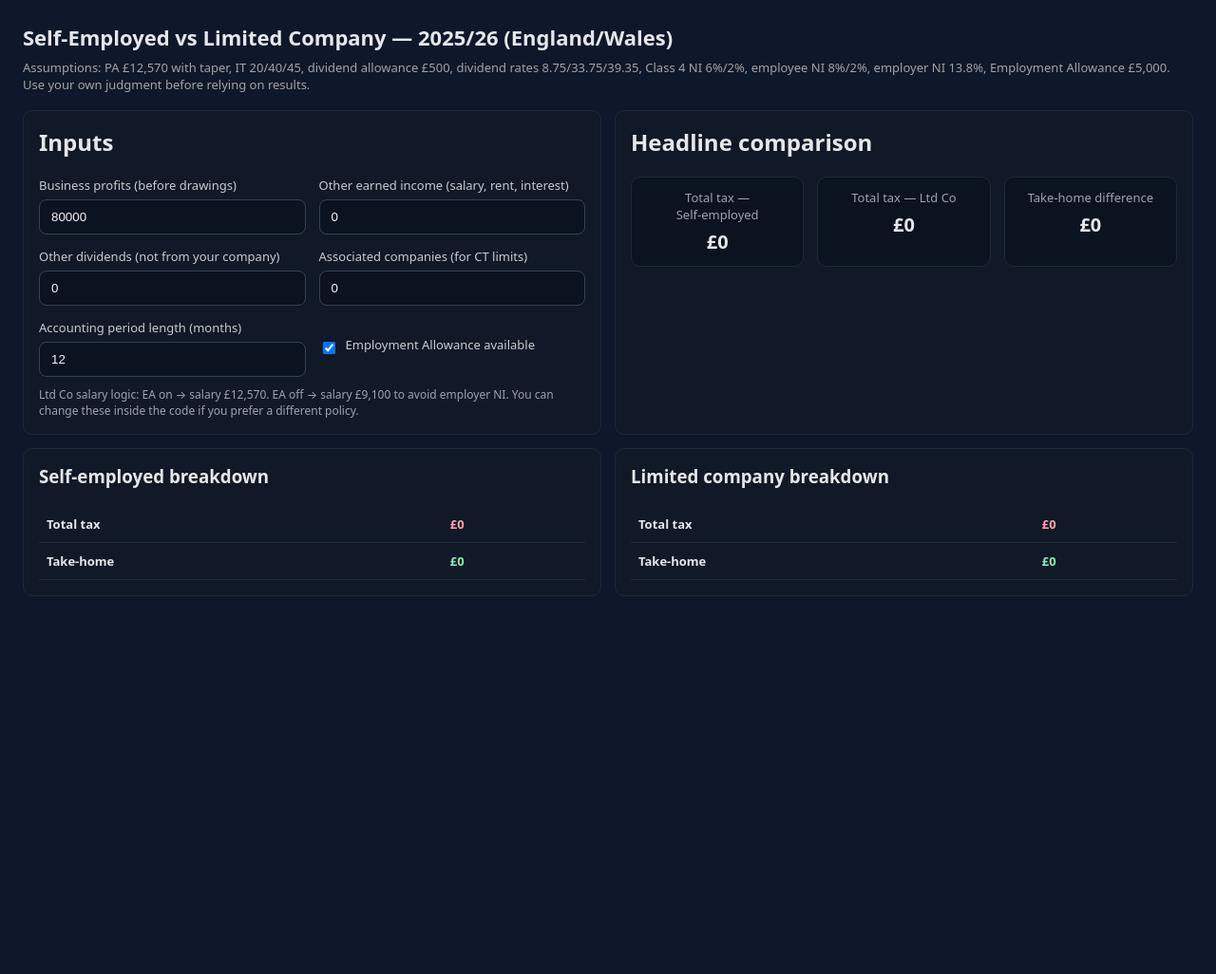
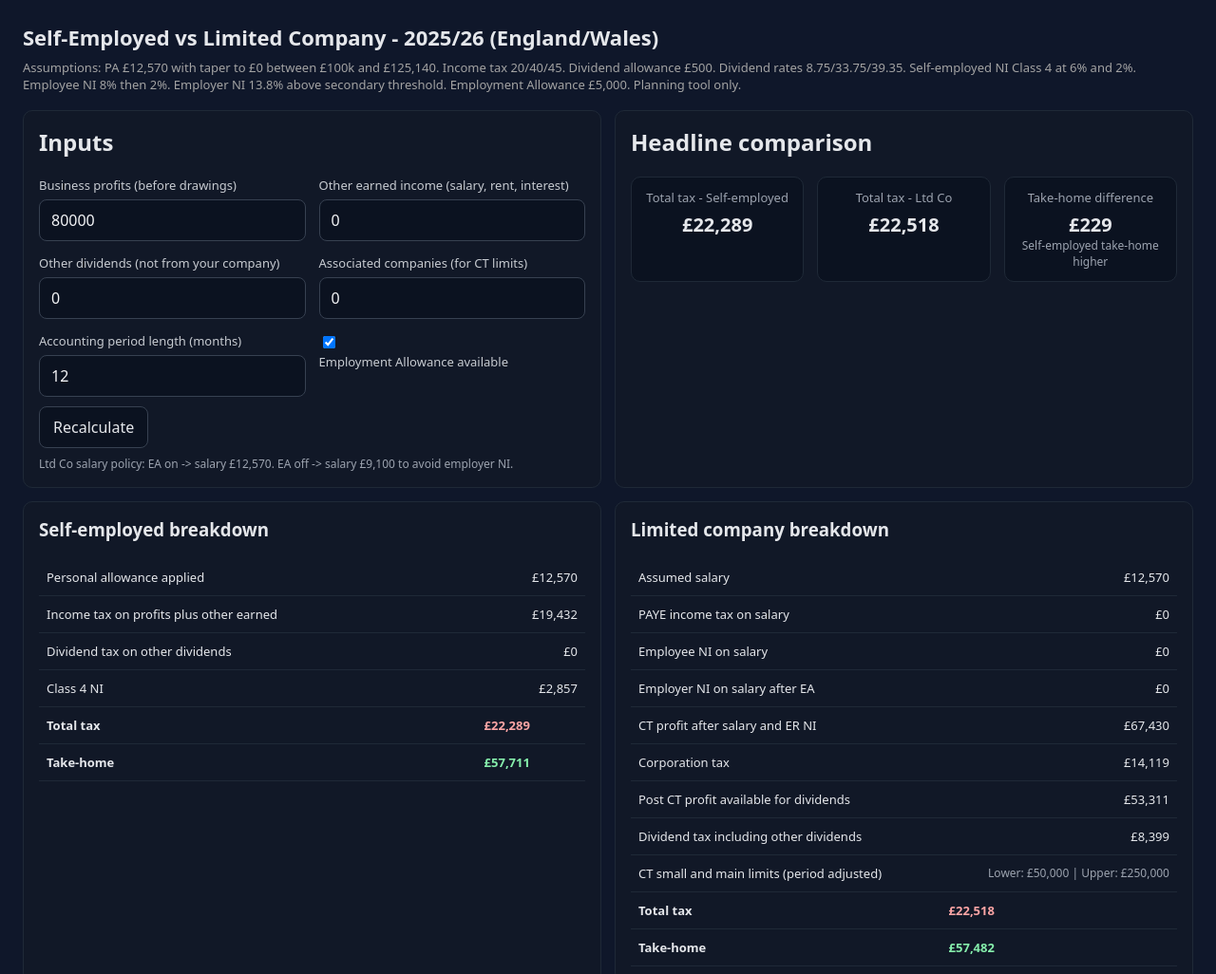
Before and after one commit to GizaGateLegends/SoleTradeCalculator, a plain HTML site: page index.html in a window 1280 px wide. Shown: the top 1026 px of the page at 95% size. Before the commit the page ends 800 px from the top, so only its background shows below. Drawn offline with Linux system fonts and the light colour scheme.

Commit message:
Update index.html

```diff
--- a/index.html
+++ b/index.html
@@ -2,47 +2,44 @@
 <html lang="en">
 <head>
 <meta charset="utf-8">
-<title>UK 2025/26 Self‑Employed vs Ltd Co Tax Calculator (England/Wales)</title>
+<title>Self-Employed vs Limited Company - 2025/26 (England/Wales)</title>
 <meta name="viewport" content="width=device-width, initial-scale=1">
 <style>
-  :root { --gap: 14px; --pad: 16px; --radius: 10px; --font: ui-sans-serif, system-ui, -apple-system, Segoe UI, Roboto, Helvetica, Arial, "Apple Color Emoji","Segoe UI Emoji"; }
-  * { box-sizing: border-box; }
-  body { font-family: var(--font); margin: 0; padding: 24px; background: #0f172a; color: #e5e7eb; }
-  h1 { font-size: 22px; margin: 0 0 8px; }
-  p.hint { margin: 0 0 18px; color: #a3a3a3; font-size: 13px; }
-  .grid { display: grid; grid-template-columns: 1fr 1fr; gap: var(--gap); }
-  .card { background: #111827; border: 1px solid #1f2937; border-radius: var(--radius); padding: var(--pad); }
-  .inputs { display: grid; grid-template-columns: 1fr 1fr; gap: var(--gap); }
-  label { display: block; font-size: 13px; color: #c7cbd1; margin-bottom: 6px; }
-  input, select { width: 100%; padding: 10px 12px; border-radius: 8px; border: 1px solid #374151; background: #0b1220; color: #f3f4f6; }
-  input[type="checkbox"] { width: auto; }
-  .row { display: grid; grid-template-columns: 1fr 1fr; gap: var(--gap); }
-  .money { font-variant-numeric: tabular-nums; }
-  .kpi { display: grid; grid-template-columns: repeat(3, 1fr); gap: var(--gap); margin-top: 10px; }
-  .kpi > div { background: #0b1220; border: 1px solid #1f2937; border-radius: 10px; padding: 12px; text-align: center; }
-  .kpi h3 { margin: 0 0 6px; font-size: 13px; color: #9ca3af; font-weight: 500; }
-  .kpi .val { font-size: 20px; font-weight: 700; }
-  table { width: 100%; border-collapse: collapse; }
-  th, td { padding: 10px 8px; border-bottom: 1px solid #1f2937; font-size: 13px; }
-  th { text-align: left; color: #9ca3af; font-weight: 600; }
-  tfoot td { font-weight: 700; }
-  .accent { color: #a7f3d0; }
-  .danger { color: #fca5a5; }
-  .good { color: #86efac; }
-  .tiny { font-size: 12px; color: #9ca3af; }
-  .switch { display: flex; align-items: center; gap: 8px; }
-  .note { margin-top: 10px; font-size: 12px; color: #9ca3af; }
-  @media (max-width: 960px) {
-    .grid { grid-template-columns: 1fr; }
-    .inputs { grid-template-columns: 1fr; }
-    .row { grid-template-columns: 1fr; }
-    .kpi { grid-template-columns: 1fr; }
+  :root { --gap:14px; --pad:16px; --radius:10px; --font: ui-sans-serif, system-ui, -apple-system, Segoe UI, Roboto, Helvetica, Arial; }
+  *{ box-sizing:border-box }
+  body{ font-family:var(--font); margin:0; padding:24px; background:#0f172a; color:#e5e7eb }
+  h1{ font-size:22px; margin:0 0 8px }
+  .hint{ margin:0 0 18px; color:#a3a3a3; font-size:13px }
+  .grid{ display:grid; grid-template-columns:1fr 1fr; gap:var(--gap) }
+  .card{ background:#111827; border:1px solid #1f2937; border-radius:var(--radius); padding:var(--pad) }
+  .inputs{ display:grid; grid-template-columns:1fr 1fr; gap:var(--gap) }
+  label{ display:block; font-size:13px; color:#c7cbd1; margin-bottom:6px }
+  input,select,button{ font:inherit }
+  input,select{ width:100%; padding:10px 12px; border-radius:8px; border:1px solid #374151; background:#0b1220; color:#f3f4f6 }
+  input[type="checkbox"]{ width:auto }
+  .kpi{ display:grid; grid-template-columns:repeat(3, 1fr); gap:var(--gap); margin-top:10px }
+  .kpi > div{ background:#0b1220; border:1px solid #1f2937; border-radius:10px; padding:12px; text-align:center }
+  .kpi h3{ margin:0 0 6px; font-size:13px; color:#9ca3af; font-weight:500 }
+  .kpi .val{ font-size:20px; font-weight:700 }
+  table{ width:100%; border-collapse:collapse }
+  th,td{ padding:10px 8px; border-bottom:1px solid #1f2937; font-size:13px }
+  th{ text-align:left; color:#9ca3af; font-weight:600 }
+  tfoot td{ font-weight:700 }
+  .danger{ color:#fca5a5 }
+  .good{ color:#86efac }
+  .tiny{ font-size:12px; color:#9ca3af }
+  .btn{ margin-top:10px; padding:10px 14px; border-radius:8px; border:1px solid #374151; background:#0b1220; color:#e5e7eb; cursor:pointer }
+  .note{ margin-top:8px; font-size:12px; color:#9ca3af }
+  @media (max-width: 960px){
+    .grid{ grid-template-columns:1fr }
+    .inputs{ grid-template-columns:1fr }
+    .kpi{ grid-template-columns:1fr }
   }
 </style>
 </head>
 <body>
-  <h1>Self‑Employed vs Limited Company — 2025/26 (England/Wales)</h1>
-  <p class="hint">Assumptions: PA £12,570 with taper, IT 20/40/45, dividend allowance £500, dividend rates 8.75/33.75/39.35, Class 4 NI 6%/2%, employee NI 8%/2%, employer NI 13.8%, Employment Allowance £5,000. Use your own judgment before relying on results.</p>
+  <h1>Self-Employed vs Limited Company - 2025/26 (England/Wales)</h1>
+  <p class="hint">Assumptions: PA £12,570 with taper to £0 between £100k and £125,140. Income tax 20/40/45. Dividend allowance £500. Dividend rates 8.75/33.75/39.35. Self-employed NI Class 4 at 6% and 2%. Employee NI 8% then 2%. Employer NI 13.8% above secondary threshold. Employment Allowance £5,000. Planning tool only.</p>
 
   <div class="grid">
     <div class="card">
@@ -68,42 +65,43 @@
           <label for="months">Accounting period length (months)</label>
           <input id="months" type="number" min="1" max="12" step="1" value="12">
         </div>
-        <div class="switch">
+        <div>
           <input id="ea" type="checkbox" checked>
           <label for="ea">Employment Allowance available</label>
         </div>
       </div>
-      <div class="note">Ltd Co salary logic: EA on → salary £12,570. EA off → salary £9,100 to avoid employer NI. You can change these inside the code if you prefer a different policy.</div>
+      <button id="recalcBtn" class="btn">Recalculate</button>
+      <div class="note">Ltd Co salary policy: EA on -> salary £12,570. EA off -> salary £9,100 to avoid employer NI.</div>
     </div>
 
     <div class="card">
       <h2 style="margin-top:0">Headline comparison</h2>
       <div class="kpi">
         <div>
-          <h3>Total tax — Self‑employed</h3>
-          <div class="val money" id="seTax">£0</div>
+          <h3>Total tax - Self-employed</h3>
+          <div class="val" id="seTax">£0</div>
         </div>
         <div>
-          <h3>Total tax — Ltd Co</h3>
-          <div class="val money" id="coTax">£0</div>
+          <h3>Total tax - Ltd Co</h3>
+          <div class="val" id="coTax">£0</div>
         </div>
         <div>
-          <h3>Take‑home difference</h3>
-          <div class="val money" id="diff">£0</div>
+          <h3>Take-home difference</h3>
+          <div class="val" id="diff">£0</div>
           <div class="tiny" id="whichBetter"></div>
         </div>
       </div>
     </div>
   </div>
 
-  <div class="grid" style="margin-top: var(--gap);">
+  <div class="grid" style="margin-top:var(--gap);">
     <div class="card">
-      <h3 style="margin-top:0">Self‑employed breakdown</h3>
+      <h3 style="margin-top:0">Self-employed breakdown</h3>
       <table>
         <tbody id="seRows"></tbody>
         <tfoot>
-          <tr><td><strong>Total tax</strong></td><td class="money danger" id="seTotalTax">£0</td></tr>
-          <tr><td><strong>Take‑home</strong></td><td class="money good" id="seTakeHome">£0</td></tr>
+          <tr><td><strong>Total tax</strong></td><td class="danger" id="seTotalTax">£0</td></tr>
+          <tr><td><strong>Take-home</strong></td><td class="good" id="seTakeHome">£0</td></tr>
         </tfoot>
       </table>
     </div>
@@ -113,8 +111,8 @@
       <table>
         <tbody id="coRows"></tbody>
         <tfoot>
-          <tr><td><strong>Total tax</strong></td><td class="money danger" id="coTotalTax">£0</td></tr>
-          <tr><td><strong>Take‑home</strong></td><td class="money good" id="coTakeHome">£0</td></tr>
+          <tr><td><strong>Total tax</strong></td><td class="danger" id="coTotalTax">£0</td></tr>
+          <tr><td><strong>Take-home</strong></td><td class="good" id="coTakeHome">£0</td></tr>
         </tfoot>
       </table>
     </div>
@@ -122,13 +120,12 @@
 
 <script>
 (function(){
-  // ---- Constants for 2025/26 England/Wales
+  // 2025-26 constants
   const PA = 12570;
   const PA_TAPER_START = 100000;
   const PA_TAPER_END = 125140;
 
-  const BASIC_BAND = 37700;     // basic rate band width
-  const HR_THRESHOLD = PA + BASIC_BAND; // 50,270 if full PA
+  const BASIC_BAND = 37700;
   const ADDITIONAL_THRESHOLD = 125140;
 
   const IT_BASIC = 0.20;
@@ -140,134 +137,114 @@
   const DIV_HIGHER = 0.3375;
   const DIV_ADDITIONAL = 0.3935;
 
-  // Self-employed NIC
+  // Self-employed NI Class 4
   const C4_LPL = 12570;
   const C4_UPL = 50270;
   const C4_MAIN = 0.06;
   const C4_UPPER = 0.02;
-  // Class 2 NI is treated as removed for most from 2024/25 onwards
 
-  // Employment and payroll NIC
-  const EMP_PRIMARY_PT = 12570;      // employee NI threshold (annual)
-  const EMP_UPPER_EARN = 50270;      // employee NI upper earnings limit
-  const EMP_NI_MAIN = 0.08;          // 8%
-  const EMP_NI_UPPER = 0.02;         // 2%
+  // Employee NI
+  const EMP_PRIMARY_PT = 12570;
+  const EMP_UPPER_EARN = 50270;
+  const EMP_NI_MAIN = 0.08;
+  const EMP_NI_UPPER = 0.02;
 
-  const ER_SECONDARY_ST = 9100;      // employer NI secondary threshold (annual, rounded)
-  const ER_NI = 0.138;               // 13.8%
+  // Employer NI
+  const ER_SECONDARY_ST = 9100;
+  const ER_NI = 0.138;
   const EMPLOYMENT_ALLOWANCE = 5000;
 
-  // Corporation tax bands
-  const CT_SMALL = 0.19;             // small profits rate
-  const CT_MAIN = 0.25;              // main rate
+  // Corporation tax
+  const CT_SMALL = 0.19;
+  const CT_MAIN = 0.25;
   const CT_LOWER_LIMIT_ANNUAL = 50000;
   const CT_UPPER_LIMIT_ANNUAL = 250000;
 
   // Helpers
-  const £ = n => "£" + n.toLocaleString("en-GB", {maximumFractionDigits:0});
+  function fmtGBP(n){ return "£" + Number(n).toLocaleString("en-GB",{maximumFractionDigits:0}); }
+  function clamp(v,a,b){ return Math.max(a, Math.min(b, v)); }
 
-  function clamp(v, a, b){ return Math.max(a, Math.min(b, v)); }
-
-  // Personal allowance after taper
   function taperedPA(adjustedNetIncome){
     if (adjustedNetIncome <= PA_TAPER_START) return PA;
     if (adjustedNetIncome >= PA_TAPER_END) return 0;
-    const excess = adjustedNetIncome - PA_TAPER_START;
-    const reduction = Math.floor(excess / 2);
+    const reduction = Math.floor((adjustedNetIncome - PA_TAPER_START)/2);
     return Math.max(0, PA - reduction);
   }
 
-  // Income tax on non-dividend income given taxable bands
-  function taxOnNSND(taxableNSND, bandBasePA){
-    // bandBasePA is the PA available to offset NSND before bands
-    let remaining = Math.max(0, taxableNSND - bandBasePA);
-
+  function taxOnNSND(totalNSND, paAvailable){
+    let remaining = Math.max(0, totalNSND - paAvailable);
     const basicSlice = Math.min(remaining, BASIC_BAND);
-    const hrSlice = Math.min(Math.max(remaining - BASIC_BAND, 0), ADDITIONAL_THRESHOLD - (PA + BASIC_BAND));
-    const addSlice = Math.max(remaining - BASIC_BAND - hrSlice, 0);
-
-    return basicSlice * IT_BASIC + hrSlice * IT_HIGHER + addSlice * IT_ADDITIONAL;
+    const higherSlice = Math.min(Math.max(remaining - BASIC_BAND, 0), ADDITIONAL_THRESHOLD - (PA + BASIC_BAND));
+    const addSlice = Math.max(remaining - BASIC_BAND - higherSlice, 0);
+    return basicSlice*IT_BASIC + higherSlice*IT_HIGHER + addSlice*IT_ADDITIONAL;
   }
 
-  // Dividend tax given total dividends and how much of the bands are already used by NSND
   function taxOnDividends(totalDivs, nsndTaxableAfterPA){
     if (totalDivs <= 0) return 0;
+    let remaining = totalDivs;
 
-    let remainingDivs = totalDivs;
+    // apply allowance
+    const usedAllow = Math.min(DIV_ALLOWANCE, remaining);
+    remaining -= usedAllow;
+    if (remaining <= 0) return 0;
 
-    // Apply dividend allowance first
-    const divAllowUsed = Math.min(DIV_ALLOWANCE, remainingDivs);
-    remainingDivs -= divAllowUsed;
+    // bands left after NSND
+    const nsndAfterPA = Math.max(0, nsndTaxableAfterPA);
+    const basicLeft = Math.max(0, BASIC_BAND - nsndAfterPA);
 
-    if (remainingDivs <= 0) return 0;
+    const atBasic = Math.min(basicLeft, remaining);
+    remaining -= atBasic;
 
-    // Work out how much of the bands remain after NSND uses them
-    const nsndAfterPA = Math.max(0, nsndTaxableAfterPA); // already consumed by NSND
-    const basicBandLeft = Math.max(0, BASIC_BAND - nsndAfterPA);
+    const hrBandWidth = Math.max(0, ADDITIONAL_THRESHOLD - (PA + BASIC_BAND));
+    const nsndBeyondBasic = Math.max(0, nsndAfterPA - BASIC_BAND);
+    const hrLeft = Math.max(0, hrBandWidth - nsndBeyondBasic);
 
-    const atBasic = Math.min(basicBandLeft, remainingDivs);
-    remainingDivs -= atBasic;
+    const atHigher = Math.min(hrLeft, remaining);
+    remaining -= atHigher;
 
-    const hrBandLimit = Math.max(0, ADDITIONAL_THRESHOLD - (PA + BASIC_BAND)); // width of higher rate slice above basic until additional threshold
-    const nsndBeyondBasic = Math.max(0, nsndAfterPA - BASIC_BAND);
-    const hrBandLeft = Math.max(0, hrBandLimit - nsndBeyondBasic);
+    const atAdditional = Math.max(0, remaining);
 
-    const atHigher = Math.min(hrBandLeft, remainingDivs);
-    remainingDivs -= atHigher;
-
-    const atAdditional = Math.max(0, remainingDivs);
-
-    return atBasic * DIV_BASIC + atHigher * DIV_HIGHER + atAdditional * DIV_ADDITIONAL;
+    return atBasic*DIV_BASIC + atHigher*DIV_HIGHER + atAdditional*DIV_ADDITIONAL;
   }
 
-  // Class 4 NI on profits
   function class4NI(profits){
     const main = clamp(profits - C4_LPL, 0, C4_UPL - C4_LPL) * C4_MAIN;
     const upper = Math.max(0, profits - C4_UPL) * C4_UPPER;
     return main + upper;
   }
 
-  // Employee NI on salary
   function employeeNI(salary){
     const main = clamp(salary - EMP_PRIMARY_PT, 0, EMP_UPPER_EARN - EMP_PRIMARY_PT) * EMP_NI_MAIN;
     const upper = Math.max(0, salary - EMP_UPPER_EARN) * EMP_NI_UPPER;
     return main + upper;
   }
 
-  // Employer NI on salary (before EA)
   function employerNI(salary){
     return Math.max(0, salary - ER_SECONDARY_ST) * ER_NI;
   }
 
-  // Corporation tax with marginal relief
   function corporationTax(profits, assocCount, months){
-    const companies = Math.max(1, 1 + Number(assocCount||0)); // HMRC counts the company itself + associated
+    const companies = Math.max(1, 1 + Number(assocCount||0)); // company + associated
     const period = clamp(Number(months||12), 1, 12);
-
     const lower = CT_LOWER_LIMIT_ANNUAL / companies * (period/12);
     const upper = CT_UPPER_LIMIT_ANNUAL / companies * (period/12);
 
-    if (profits <= 0) return { ct: 0, rate: 0, lower, upper };
+    if (profits <= 0) return { ct:0, rate:0, lower, upper };
+    if (profits <= lower) return { ct: profits*CT_SMALL, rate: CT_SMALL, lower, upper };
+    if (profits >= upper) return { ct: profits*CT_MAIN, rate: CT_MAIN, lower, upper };
 
-    if (profits <= lower) return { ct: profits * CT_SMALL, rate: CT_SMALL, lower, upper };
-    if (profits >= upper) return { ct: profits * CT_MAIN, rate: CT_MAIN, lower, upper };
-
-    // Marginal relief formula:
-    // CT = Profits*25% − MR, where MR = (Upper − Profits) × (MR fraction) × (Profits / Augmented Profits)
-    // MR fraction = 3/200 = 0.015 (for standard rules)
+    // marginal relief
     const MR_FRACTION = 3/200;
     const augmented = profits; // approximation
     const mainCharge = profits * CT_MAIN;
     const MR = (upper - profits) * MR_FRACTION * (profits / augmented);
     const ct = mainCharge - MR;
-    const effectiveRate = ct / profits;
-    return { ct, rate: effectiveRate, lower, upper };
+    return { ct, rate: ct/profits, lower, upper };
   }
 
-  // Format helpers for rows
   function row(label, val){
     const tr = document.createElement("tr");
-    tr.innerHTML = `<td>${label}</td><td class="money" style="text-align:right">${£(Math.round(val))}</td>`;
+    tr.innerHTML = `<td>${label}</td><td style="text-align:right">${fmtGBP(Math.round(val))}</td>`;
     return tr;
   }
 
@@ -279,101 +256,85 @@
     const months = Number(document.getElementById("months").value || 12);
     const eaOn = document.getElementById("ea").checked;
 
-    // ---------- SELF-EMPLOYED ----------
-    // Adjusted net income includes all income types before PA: profits + other earned + dividends
+    // Self-employed
     const seANI = profits + otherEarned + otherDivs;
     const sePA = taperedPA(seANI);
-
     const seNSND = profits + otherEarned;
-    const seNSNDtaxableAfterPA = Math.max(0, seNSND - sePA);
-
+    const seNSNDafterPA = Math.max(0, seNSND - sePA);
     const seIT = taxOnNSND(seNSND, sePA);
-    const seDivTax = taxOnDividends(otherDivs, seNSNDtaxableAfterPA);
+    const seDivTax = taxOnDividends(otherDivs, seNSNDafterPA);
     const seC4 = class4NI(profits);
-
     const seTotalTax = seIT + seDivTax + seC4;
     const seTakeHome = (profits + otherEarned + otherDivs) - seTotalTax;
 
-    // ---------- LIMITED COMPANY ----------
-    // Salary policy
+    // Limited company
     const salary = eaOn ? 12570 : 9100;
-
-    // Employee NI and PAYE on salary
-    const coANI_base = salary + otherEarned + otherDivs; // ANI to taper PA
-    const coPA = taperedPA(coANI_base);
-    // PAYE on salary only (using nsnd function on salary with PA available)
-    const salaryTaxableAfterPA = Math.max(0, salary - coPA);
+    const coANIbase = salary + otherEarned + otherDivs;
+    const coPA = taperedPA(coANIbase);
+    const salaryAfterPA = Math.max(0, salary - coPA);
     const paye = taxOnNSND(salary, coPA);
 
-    // Employer NI and EA
     const erNIgross = employerNI(salary);
     const eaCredit = Math.min(EMPLOYMENT_ALLOWANCE, erNIgross);
     const erNI = Math.max(0, erNIgross - (eaOn ? eaCredit : 0));
 
-    // Company profits after salary and employer NI
     const ctProfit = Math.max(0, profits - salary - erNI);
     const { ct, rate: ctEffRate, lower: ctLower, upper: ctUpper } = corporationTax(ctProfit, assocCos, months);
-
     const postCT = Math.max(0, ctProfit - ct);
 
-    // Dividends from company plus other dividends
     const coDivsTotal = postCT + otherDivs;
-
-    // Work out how much of the bands are eaten by salary after PA
-    const bandsUsedByNSND = salaryTaxableAfterPA + Math.max(0, otherEarned - Math.max(0, coPA - salary)); // other earned also consumes bands after remaining PA
+    const bandsUsedByNSND = salaryAfterPA + Math.max(0, otherEarned - Math.max(0, coPA - salary));
     const coDivTax = taxOnDividends(coDivsTotal, bandsUsedByNSND);
-
     const empNI = employeeNI(salary);
 
     const coTotalTax = ct + paye + empNI + erNI + coDivTax;
-    const coTakeHome = salary - paye - empNI + (postCT) - coDivTax + otherEarned + otherDivs - 0; // otherEarned/otherDivs are already included gross, subtract their taxes via PAYE/divTax above
+    const coTakeHome = salary - paye - empNI + postCT - coDivTax + otherEarned + otherDivs;
 
-    // ---------- RENDER ----------
-    document.getElementById("seTax").textContent = £(Math.round(seTotalTax));
-    document.getElementById("coTax").textContent = £(Math.round(coTotalTax));
+    // Headline
+    document.getElementById("seTax").textContent = fmtGBP(Math.round(seTotalTax));
+    document.getElementById("coTax").textContent = fmtGBP(Math.round(coTotalTax));
+    const diff = coTakeHome - seTakeHome;
+    document.getElementById("diff").textContent = fmtGBP(Math.round(Math.abs(diff)));
+    document.getElementById("whichBetter").textContent = diff >= 0 ? "Ltd Co take-home higher" : "Self-employed take-home higher";
 
-    const diff = coTakeHome - seTakeHome;
-    document.getElementById("diff").textContent = £(Math.round(Math.abs(diff)));
-    document.getElementById("whichBetter").textContent = diff >= 0 ? "Ltd Co take‑home higher" : "Self‑employed take‑home higher";
-
-    // Self‑employed table
+    // SE table
     const seRows = document.getElementById("seRows");
     seRows.innerHTML = "";
     seRows.appendChild(row("Personal allowance applied", sePA));
-    seRows.appendChild(row("Income tax on profits + other earned", seIT));
+    seRows.appendChild(row("Income tax on profits plus other earned", seIT));
     seRows.appendChild(row("Dividend tax on other dividends", seDivTax));
     seRows.appendChild(row("Class 4 NI", seC4));
+    document.getElementById("seTotalTax").textContent = fmtGBP(Math.round(seTotalTax));
+    document.getElementById("seTakeHome").textContent = fmtGBP(Math.round(seTakeHome));
 
-    document.getElementById("seTotalTax").textContent = £(Math.round(seTotalTax));
-    document.getElementById("seTakeHome").textContent = £(Math.round(seTakeHome));
-
-    // Company table
+    // Ltd Co table
     const coRows = document.getElementById("coRows");
     coRows.innerHTML = "";
     coRows.appendChild(row("Assumed salary", salary));
     coRows.appendChild(row("PAYE income tax on salary", paye));
     coRows.appendChild(row("Employee NI on salary", empNI));
-    coRows.appendChild(row("Employer NI on salary (after EA)", erNI));
-    coRows.appendChild(row("CT profit (after salary and ER NI)", ctProfit));
+    coRows.appendChild(row("Employer NI on salary after EA", erNI));
+    coRows.appendChild(row("CT profit after salary and ER NI", ctProfit));
     coRows.appendChild(row("Corporation tax", ct));
-    coRows.appendChild(row("Post‑CT profit available for dividends", postCT));
-    coRows.appendChild(row("Dividend tax (incl other dividends)", coDivTax));
-    coRows.appendChild(row("CT effective rate", ctProfit > 0 ? (ctEffRate*100).toFixed(2) + "%" : "—"));
-    coRows.appendChild(row("CT small/main band limits (period‑adjusted)", 0)); // shown as note below
+    coRows.appendChild(row("Post CT profit available for dividends", postCT));
+    coRows.appendChild(row("Dividend tax including other dividends", coDivTax));
+    const limits = document.createElement("tr");
+    limits.innerHTML = `<td>CT small and main limits (period adjusted)</td><td style="text-align:right" class="tiny">Lower: ${fmtGBP(Math.round(ctLower))} | Upper: ${fmtGBP(Math.round(ctUpper))}</td>`;
+    coRows.appendChild(limits);
 
-    document.getElementById("coTotalTax").textContent = £(Math.round(coTotalTax));
-    document.getElementById("coTakeHome").textContent = £(Math.round(coTakeHome));
-
-    // Replace the CT limits row with a text note
-    coRows.lastChild.children[1].innerHTML = `<span class="tiny">Lower: ${£(Math.round(ctLower))}  |  Upper: ${£(Math.round(ctUpper))}</span>`;
+    document.getElementById("coTotalTax").textContent = fmtGBP(Math.round(coTotalTax));
+    document.getElementById("coTakeHome").textContent = fmtGBP(Math.round(coTakeHome));
   }
 
-  // Wire inputs
+  // Wire up
   ["profits","otherEarned","otherDivs","assocCos","months","ea"].forEach(id=>{
-    document.getElementById(id).addEventListener("input", calc);
-    document.getElementById(id).addEventListener("change", calc);
+    const el = document.getElementById(id);
+    el.addEventListener("input", calc);
+    el.addEventListener("change", calc);
   });
-
+  document.getElementById("recalcBtn").addEventListener("click", calc);
+  document.addEventListener("DOMContentLoaded", calc);
+  // Also run immediately in case DOMContentLoaded already fired
   calc();
 })();
 </script>
```
